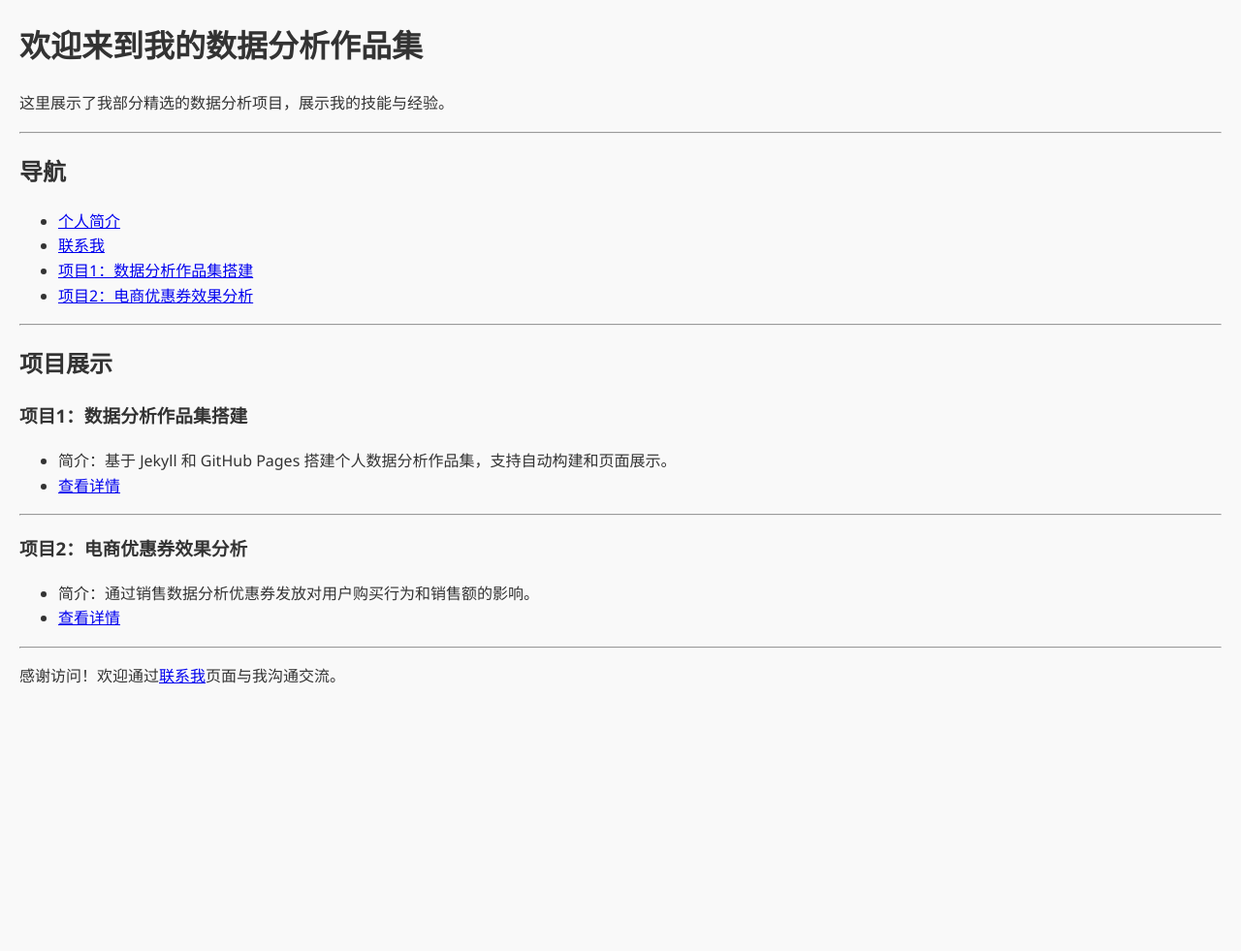
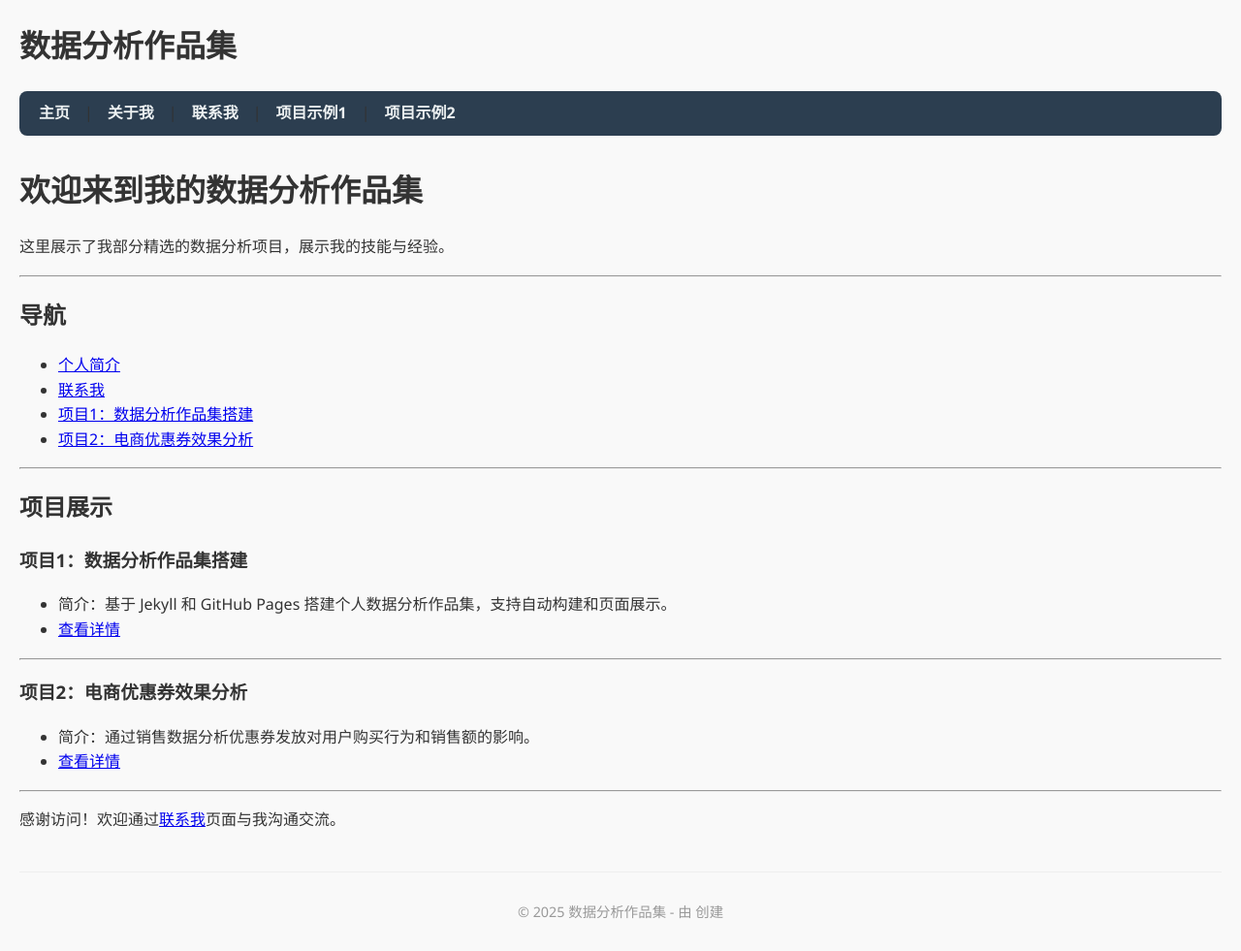
Before and after one commit to data-Serena/data-Serena.github.io, a Jekyll site: the page built from index.md, in a window 1280 px wide. Shown: the whole page at 97% size. Built offline with Jekyll 4.4.1, drawn with Linux system fonts in a browser that asks for light colours; before the commit the page ends 900 px from its top, so only the background shows below that.

Commit message:
调整布局文件，添加容器和导航，加载自定义样式

```diff
--- a/_layouts/default.html
+++ b/_layouts/default.html
@@ -4,12 +4,26 @@
   <meta charset="UTF-8" />
   <meta name="viewport" content="width=device-width, initial-scale=1" />
   <title>{{ page.title | default: site.title }}</title>
-  <!-- 加载自定义 CSS -->
-  <link rel="stylesheet" href="{{ '/assets/css/style.css' | relative_url }}" />
+  <link rel="stylesheet" href="{{ '/assets/css/style.css' | relative_url }}">
 </head>
 <body>
-  <!-- 页面内容 -->
-  {{ content }}
+  <header>
+    <h1>{{ site.title }}</h1>
+    <nav>
+      <a href="{{ '/' | relative_url }}">主页</a> |
+      <a href="{{ '/about.html' | relative_url }}">关于我</a> |
+      <a href="{{ '/contact.html' | relative_url }}">联系我</a> |
+      <a href="{{ '/projects/project1.html' | relative_url }}">项目示例1</a> |
+      <a href="{{ '/projects/project2.html' | relative_url }}">项目示例2</a>
+    </nav>
+  </header>
 
+  <div class="container">
+    {{ content }}
+  </div>
+
+  <footer>
+    <p>© 2025 数据分析作品集 - 由 {{ site.author }} 创建</p>
+  </footer>
 </body>
 </html>
```
